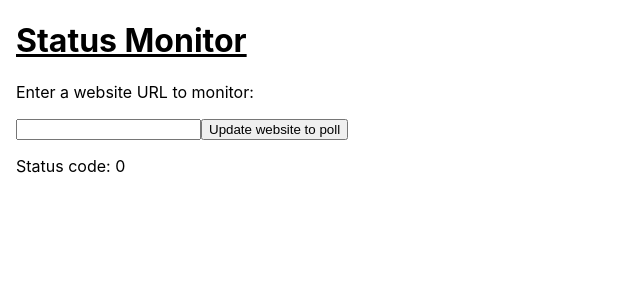
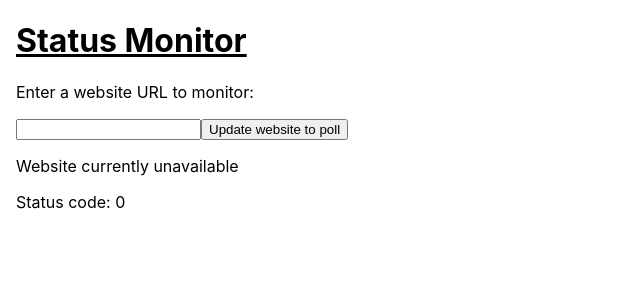
Before and after one commit to AidenWilde/StatusMonitor, a React (Create React App) app in the folder status-monitor-app/: page / in a window 1280 px wide. Shown: the top 300 px of the page, without its empty margins (0-640 px from the left). Built offline with nearby package versions, Linux system fonts and the light colour scheme.

Commit message:
Create status overview component

```diff
--- a/status-monitor-app/src/App.js
+++ b/status-monitor-app/src/App.js
@@ -1,5 +1,5 @@
 import './App.css';
-import WebsiteStatus from './components/website-status.js'
+import WebsiteStatusOverview from './components/website-status-overview.js'
 import React, { useEffect, useState } from 'react';
 
 function App() {
@@ -15,7 +15,7 @@ function App() {
         <p> Enter a website URL to monitor: </p>
         <input type="text" id="websiteInput"></input>
         <input type="button" id="websiteInputSubmit" onClick={() => { setValue(document.getElementById("websiteInput").value); }} value="Update website to poll"></input>
-        <WebsiteStatus propWebsiteUrl={value}/>
+        <WebsiteStatusOverview propWebsiteUrl={value}/>
       </div>
     </div>
   );
--- /dev/null
+++ b/status-monitor-app/src/components/website-status-overview.js
@@ -0,0 +1,43 @@
+import React, { useEffect, useState } from 'react';
+import WebsitePoller from './website-poller';
+import WebsiteStatus from './website-status';
+
+function WebsiteStatusOverview({propWebsiteUrl}) {
+    const [websiteUrl, setWebsiteUrl] = useState(null);
+    const [statusCode, setStatusCode] = useState(0);
+
+    useEffect(() => {
+        setWebsiteUrl(propWebsiteUrl);
+        console.log("props changed in website-status.js"); // these aren't getting values passed down properly
+        console.log("prop websiteUrl: " + propWebsiteUrl);
+        console.log("prop statusCode: " + statusCode);
+    }, [propWebsiteUrl, statusCode])
+
+    return (
+        <div>
+            <WebsitePoller websiteUrl={websiteUrl} updateParentData={ UpdateStatusFromChildComponent }/>
+            <WebsiteStatus propsStatusCode={statusCode} />
+        </div>
+    )
+
+    function UpdateStatusFromChildComponent(status) {
+        console.log("parent component website-status status code updated")
+        setStatusCode(status);
+    }
+}
+
+
+    // if(statusCode && website !== null && website !== undefined && website !== "") {
+    //     if(statusCode === 200) {
+    //         return <p>Website "{website}" currently available.</p>;
+    //     }
+    //     else {
+    //         return <p>Website "{website}" is unavailable with HTTP status code: {statusCode}</p>
+    //     }
+    // }
+    // else {
+    //     return null;
+    // }
+
+
+export default WebsiteStatusOverview;
--- a/status-monitor-app/src/components/website-status.js
+++ b/status-monitor-app/src/components/website-status.js
@@ -1,42 +1,30 @@
 import React, { useEffect, useState } from 'react';
-import WebsitePoller from './website-poller';
 
-function WebsiteStatus({propWebsiteUrl}) {
-    const [websiteUrl, setWebsiteUrl] = useState(null);
+function WebsiteStatus({propsStatusCode}) {
     const [statusCode, setStatusCode] = useState(0);
 
     useEffect(() => {
-        setWebsiteUrl(propWebsiteUrl);
-        console.log("props changed in website-status.js"); // these aren't getting values passed down properly
-        console.log("prop websiteUrl: " + propWebsiteUrl);
-        console.log("prop statusCode: " + statusCode);
-    }, [propWebsiteUrl, statusCode])
+        setStatusCode(propsStatusCode);
+    }, [propsStatusCode])
 
-    return (
-        <div>
-            <WebsitePoller websiteUrl={websiteUrl} updateParentData={ UpdateStatusFromChildComponent }/>
-            <p> Status code: {statusCode} </p>
-        </div>
-    )
-
-    function UpdateStatusFromChildComponent(status) {
-        console.log("parent component website-status status code updated")
-        setStatusCode(status);
+    if(statusCode === 200) {
+        return (
+            <div>
+                <p>Website currently available</p>
+                <p>Status code: {statusCode}</p>
+            </div>
+        );
+    }
+    else {
+        return (
+            <div>
+                <p>Website currently unavailable</p>
+                <p>Status code: {statusCode}</p>
+            </div>
+        );
     }
 }
 
 
-    // if(statusCode && website !== null && website !== undefined && website !== "") {
-    //     if(statusCode === 200) {
-    //         return <p>Website "{website}" currently available.</p>;
-    //     }
-    //     else {
-    //         return <p>Website "{website}" is unavailable with HTTP status code: {statusCode}</p>
-    //     }
-    // }
-    // else {
-    //     return null;
-    // }
-
 
 export default WebsiteStatus;
```
